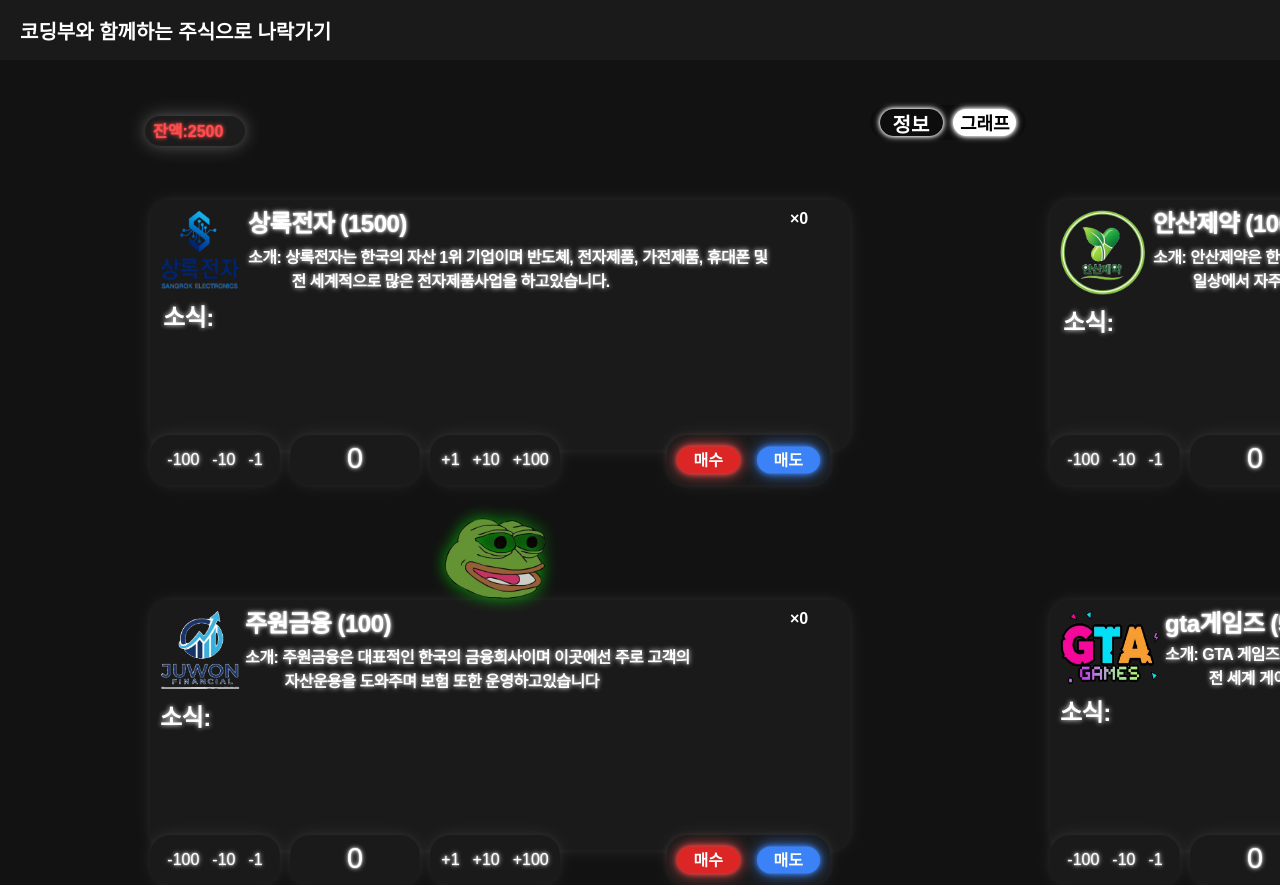
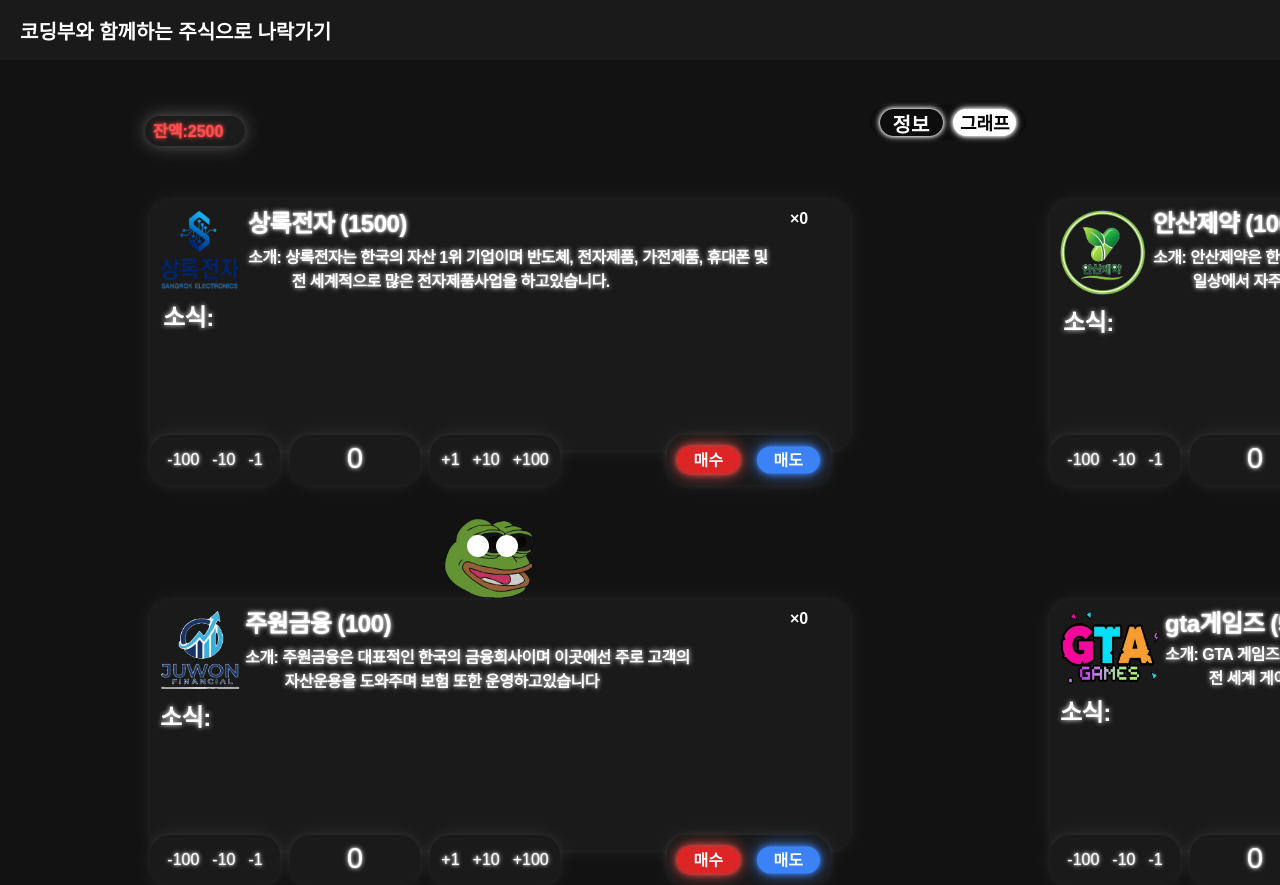
Before and after one commit to dlatkddhr/trading, a website: page public/index.html in a window 1280 px wide. Shown: the top 885 px of the page. Drawn offline with nearby package versions, Linux system fonts and the light colour scheme; no server answers; a web font is replaced by a local one.

Commit message:
Update index.html

```diff
--- a/public/index.html
+++ b/public/index.html
@@ -1,3 +1,9 @@
+<!--
+    다음에 할것
+- 그래프 안정화
+- 채팅창(명령어)
+- 매수,매도 할때 돈 추가되는거 보이게
+-->
 <!DOCTYPE html>
 <html lang="en">
 
@@ -210,11 +216,28 @@
         opacity: 1;
     }
 
-    /* ✅ 페페 클릭 유도 효과 */
+    #pepeWrap {
+        position: absolute;
+        width: 100px;
+        height: 100px;
+        cursor: pointer;
+    }
     #pepe {
-        cursor: pointer;
-        filter: drop-shadow(0 0 8px rgba(0, 255, 0, 0.6));
+        position: absolute;
+        width: 100px;
+        height: 100px;
     }
+    .pepe-eye {
+        position: absolute;
+        background: white;
+        border-radius: 50%;
+        pointer-events: none;
+        width: 22px;
+        height: 22px;
+        top: 28px;
+    }
+    .pepe-eye.left  { left: 26px; }
+    .pepe-eye.right { left: 55px; }
 </style>
 
 <body>
@@ -369,7 +392,11 @@
         </div>
     </div>
 
-    <img src="pepe.gif" id="pepe" draggable="false" style="position: absolute; left: 0px; top: 0px; height: 100px; opacity: 0;">
+    <div id="pepeWrap" style="left: 0px; top: 0px; opacity: 0;">
+        <img src="pepe.gif" id="pepe" draggable="false">
+        <div class="pepe-eye left"></div>
+        <div class="pepe-eye right"></div>
+    </div>
 
     <div id="tradeNotice"></div>
 
@@ -630,27 +657,22 @@
         // ─────────────────────────────────────────
         // 페페 이스터에그
         // ─────────────────────────────────────────
-        const pepe = document.getElementById("pepe");
+        const pepeWrap = document.getElementById("pepeWrap");
+        const pepeImg  = document.getElementById("pepe");
 
         let x = 0, y = 0, mx = 1, my = 1;
 
-        // ✅ 페페 클릭 핸들러 추가
-        // pepeclick이 true일 때(=페페가 화면에 있을 때)만 클릭 처리
-        pepe.addEventListener("click", function (e) {
+        // 페페 클릭 핸들러
+        pepeWrap.addEventListener("click", function (e) {
             if (!pepeclick) return;
 
-            // 이벤트 버블링 차단 (mousedown 파급 방지)
             e.stopPropagation();
 
-            // 페페 즉시 숨기기
             pepeclick = false;
-            pepe.style.opacity = 0;
-            pepe.style.pointerEvents = "none";
+            pepeWrap.style.opacity = 0;
+            pepeWrap.style.pointerEvents = "none";
 
-            // 서버에 보상 요청
             socket.emit("pepeReward");
-
-            // 보상 알림 표시
             showNotice("🐸 페페 발견! +500", "#22c55e");
         });
 
@@ -658,7 +680,7 @@
             if (pepeclick) return;
 
             // GIF 새로고침
-            pepe.src = "pepe.gif?t=" + Date.now();
+            pepeImg.src = "pepe.gif?t=" + Date.now();
 
             const w = window.innerWidth;
             const h = window.innerHeight;
@@ -668,19 +690,18 @@
             x = Math.random() * (w - pw);
             y = Math.random() * (h - ph);
 
-            pepe.style.left = x + "px";
-            pepe.style.top  = y + "px";
+            pepeWrap.style.left = x + "px";
+            pepeWrap.style.top  = y + "px";
 
-            pepe.style.opacity = 1;
-            pepe.style.pointerEvents = "auto";
+            pepeWrap.style.opacity = 1;
+            pepeWrap.style.pointerEvents = "auto";
 
             pepeclick = true;
 
-            // 12.5초 후 자동으로 사라짐
             setTimeout(() => {
                 pepeclick = false;
-                pepe.style.opacity = 0;
-                pepe.style.pointerEvents = "none";
+                pepeWrap.style.opacity = 0;
+                pepeWrap.style.pointerEvents = "none";
             }, 12500);
         }
 
@@ -693,16 +714,16 @@
 
                 const w  = window.innerWidth;
                 const h  = window.innerHeight;
-                const pw = pepe.offsetWidth;
-                const ph = pepe.offsetHeight;
+                const pw = pepeWrap.offsetWidth;
+                const ph = pepeWrap.offsetHeight;
 
-                if (x <= 0)        { x = 0;        mx *= -1; }
-                if (x + pw >= w)   { x = w - pw;   mx *= -1; }
-                if (y <= 0)        { y = 0;         my *= -1; }
-                if (y + ph >= h)   { y = h - ph;   my *= -1; }
+                if (x <= 0)      { x = 0;      mx *= -1; }
+                if (x + pw >= w) { x = w - pw; mx *= -1; }
+                if (y <= 0)      { y = 0;       my *= -1; }
+                if (y + ph >= h) { y = h - ph;  my *= -1; }
 
-                pepe.style.left = x + "px";
-                pepe.style.top  = y + "px";
+                pepeWrap.style.left = x + "px";
+                pepeWrap.style.top  = y + "px";
             }
 
             requestAnimationFrame(pepemove);
```
